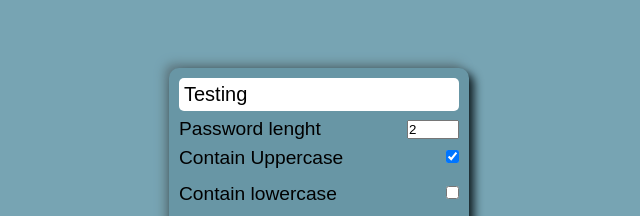
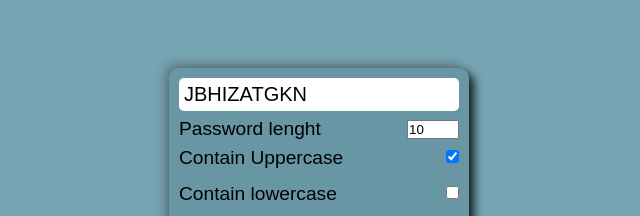
Before and after one commit to MINKALKUMAR/html-css-and-javascript-projects, a plain HTML site: page small-js.project/randompass genrator/index.html in a window 1280 px wide. Shown: the part 193-409 px from the top of the page, 321-961 px from the left. Drawn offline with Linux system fonts and the light colour scheme.

Commit message:
change in random pass genrator

```diff
--- a/small-js.project/new folder/index.html
+++ b/small-js.project/randompass genrator/index.html
@@ -17,7 +17,7 @@
               type="number"
               min="2"
               max="30"
-              value="2"
+              value="10"
               id="total-char"
               name=""
             />
--- a/small-js.project/new folder/script.js
+++ b/small-js.project/randompass genrator/script.js
@@ -29,10 +29,21 @@ const genratepass = (password = "") => {
     password += getrandom(numberset);
   }
   if (password.length < totalchar.value) {
-     genratepass();
+    return genratepass(password);
   }
-  console.log(password);
+
+  passbox.innerHTML = truncateString(password, totalchar.value);
 };
 btn.addEventListener("click", () => {
   genratepass();
 });
+
+function truncateString(str, num) {
+  if (str.length > num) {
+    let substring = str.substring(0, num);
+    return substring;
+  } else {
+    return str;
+  }
+}
+genratepass();
--- a/small-js.project/new folder/style.css
+++ b/small-js.project/randompass genrator/style.css
@@ -31,7 +31,8 @@ html {
     padding: 10px;
     background-color: rgb(104, 150, 165);
     display: flex;
-        flex-direction: column;
+    flex-direction: column;
+
 
 }
 
@@ -40,20 +41,24 @@ html {
     padding: 5px;
     border-radius: 5px;
     font-size: 20px;
+    overflow: auto;
 }
-.row{
+
+.row {
     display: flex;
     align-items: center;
     justify-content: space-between;
     margin: 7px 0px;
-  flex-wrap: wrap;
-  width: 100%;
+    flex-wrap: wrap;
+    width: 100%;
 }
-.left{
-    font-size:larger;
+
+.left {
+    font-size: larger;
 
 }
-.btn{
+
+.btn {
     width: 100%;
     font-size: large;
     border-radius: 5px;
```
